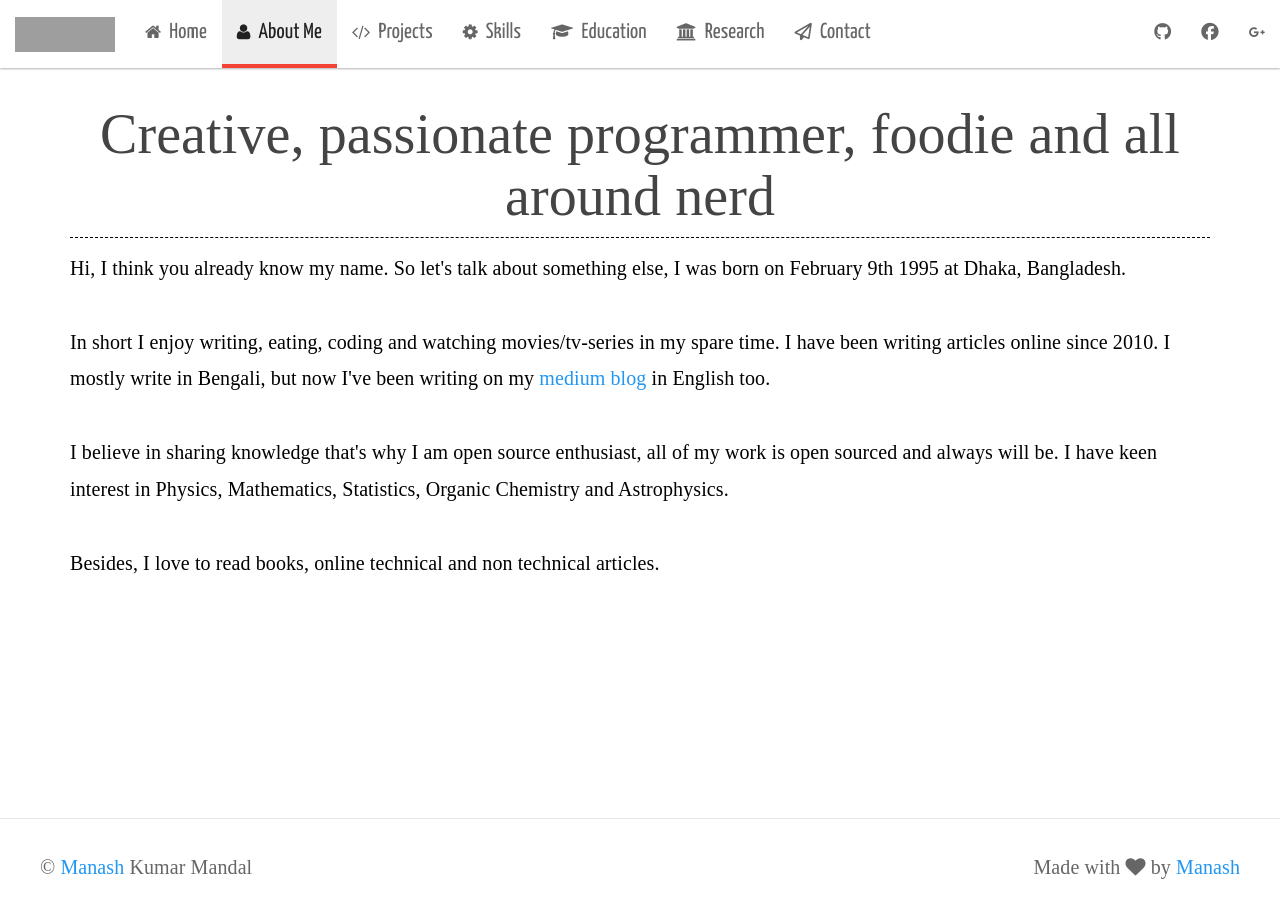
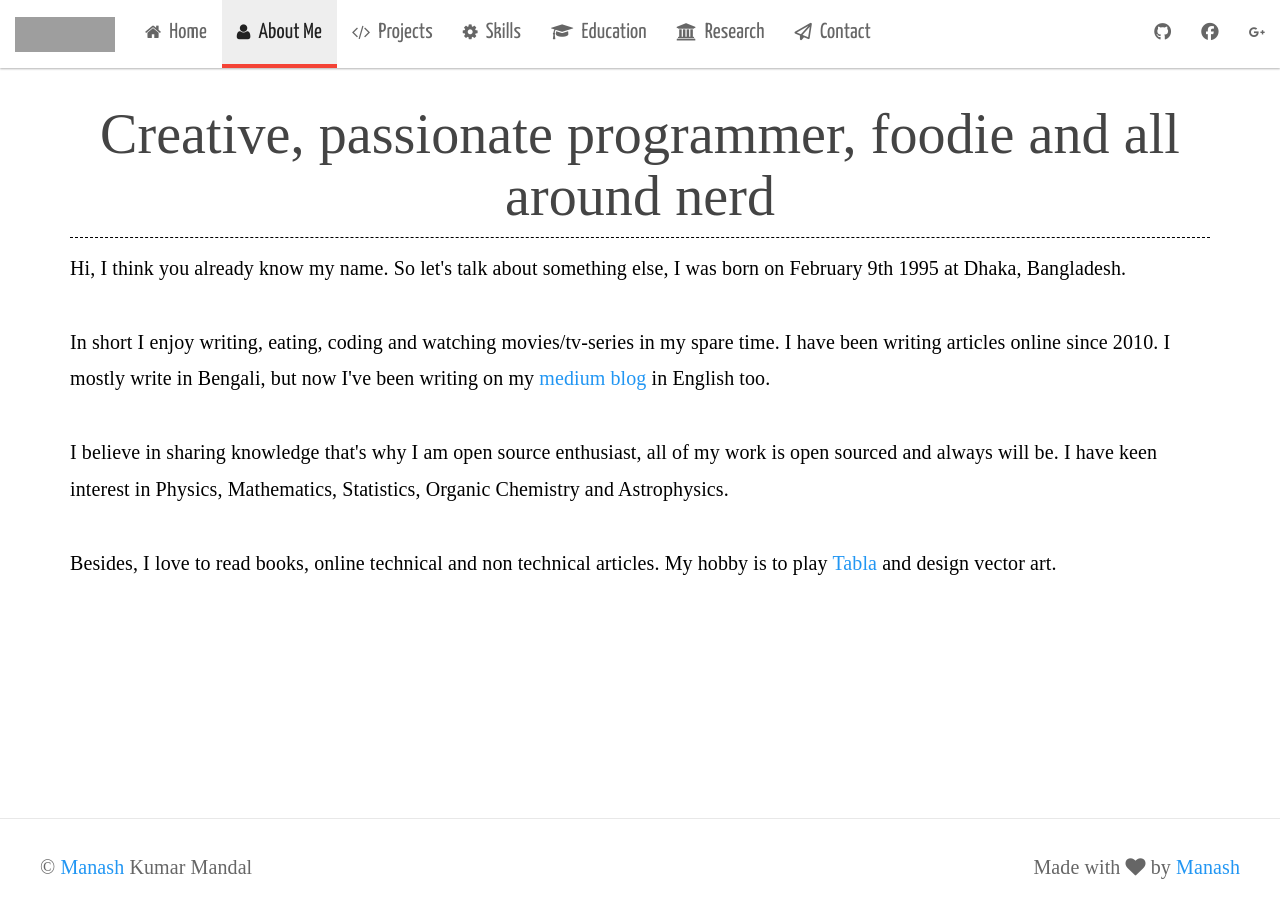
Before and after one commit to manashmandal/manash.me, a Jekyll site: the page built from about.html, in a window 1280 px wide. Built offline with Jekyll 4.4.1, drawn with Linux system fonts in a browser that asks for light colours; nearby versions of some CDN libraries; some web fonts are replaced; grey boxes are pictures that could not be loaded.

Commit message:
added and deleted

```diff
--- a/about.html
+++ b/about.html
@@ -23,7 +23,7 @@ permalink: aboutme
 
         <br/> <br/>
 
-        Besides, I love to read books, online technical and non technical articles.
+        Besides, I love to read books, online technical and non technical articles. My hobby is to play <a href="https://en.wikipedia.org/wiki/Tabla" target="_blank">Tabla</a> and design vector art.
 
     </p>
 
--- a/research.html
+++ b/research.html
@@ -54,7 +54,7 @@ permalink: /research
 
     <br/>
 
-    <h1 class="big_title_underline">Current Publications</h1>
+    <h1 class="big_title_underline">Publications</h1>
 
         <table class="table">
             <tr>
```
Also changed, not shown: about.md (deleted, +0 -15 lines).
